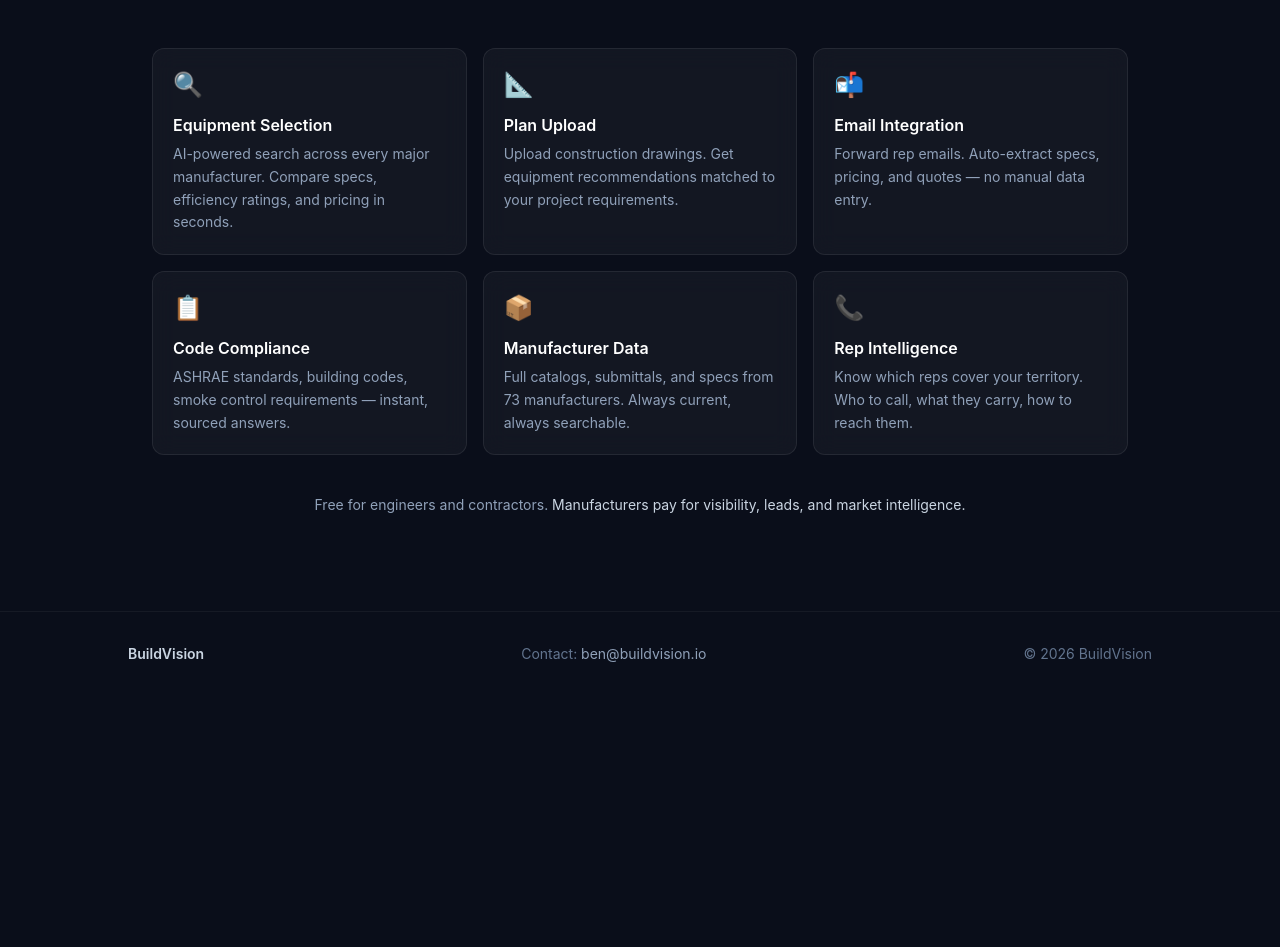
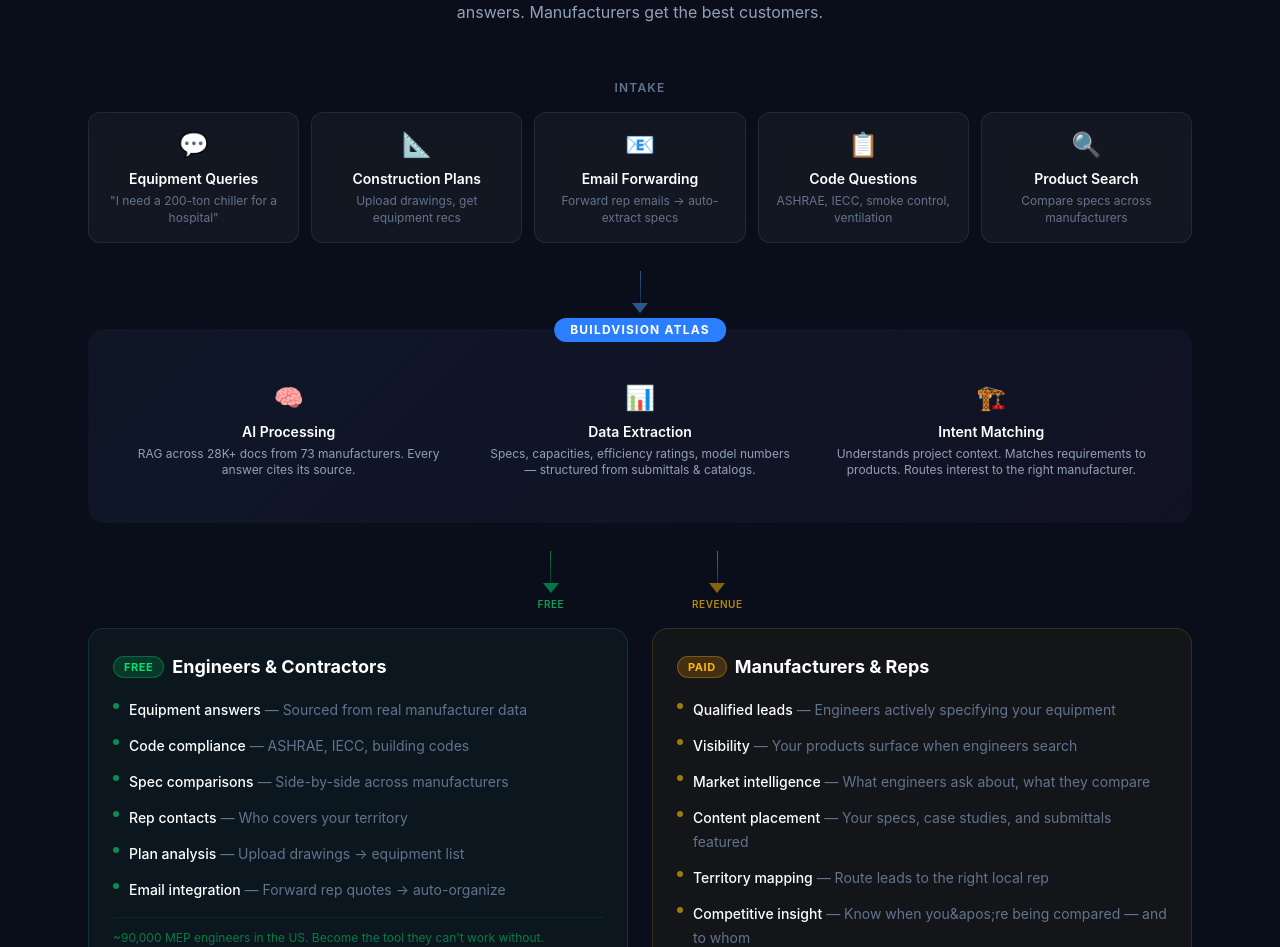
Before and after one commit to buildybot/buildvision-plan, a Next.js app: page / in a window 1280 px wide. Shown: the part 1065-2012 px from the top of the page. Before the commit the page ends 1761 px from the top, so only its background shows below. Built offline with nearby package versions, Linux system fonts and the light colour scheme.

Commit message:
Replace Platform section with business flow chart (intake → Atlas → free/paid outputs)

```diff
--- a/src/app/page.tsx
+++ b/src/app/page.tsx
@@ -101,40 +101,9 @@
   );
 }
 
-// ─── Platform Features ────────────────────────────────────────────────────────
+// ─── Flow Chart Data ──────────────────────────────────────────────────────────
 
-const FEATURES = [
-  {
-    icon: '🔍',
-    title: 'Equipment Selection',
-    desc: 'AI-powered search across every major manufacturer. Compare specs, efficiency ratings, and pricing in seconds.',
-  },
-  {
-    icon: '📐',
-    title: 'Plan Upload',
-    desc: 'Upload construction drawings. Get equipment recommendations matched to your project requirements.',
-  },
-  {
-    icon: '📬',
-    title: 'Email Integration',
-    desc: 'Forward rep emails. Auto-extract specs, pricing, and quotes — no manual data entry.',
-  },
-  {
-    icon: '📋',
-    title: 'Code Compliance',
-    desc: 'ASHRAE standards, building codes, smoke control requirements — instant, sourced answers.',
-  },
-  {
-    icon: '📦',
-    title: 'Manufacturer Data',
-    desc: 'Full catalogs, submittals, and specs from 73 manufacturers. Always current, always searchable.',
-  },
-  {
-    icon: '📞',
-    title: 'Rep Intelligence',
-    desc: 'Know which reps cover your territory. Who to call, what they carry, how to reach them.',
-  },
-];
+// No features array needed — replaced with flow chart
 
 // ─── Main Page ────────────────────────────────────────────────────────────────
 
@@ -376,30 +345,152 @@
         </p>
       </section>
 
-      {/* ── Platform ───────────────────────────────────────────────────────── */}
-      <section className="px-4 sm:px-6 pb-24 max-w-5xl mx-auto w-full">
+      {/* ── How It Works — Flow Chart ─────────────────────────────────────── */}
+      <section className="px-4 sm:px-6 pb-24 max-w-6xl mx-auto w-full">
         <div className="section-divider mb-16" />
 
-        <div className="text-center mb-12">
-          <h2 className="text-3xl sm:text-4xl font-bold text-white mb-3">The Platform</h2>
-          <p className="text-slate-400">Built for the full MEP workflow — not just one piece of it.</p>
+        <div className="text-center mb-14">
+          <h2 className="text-3xl sm:text-4xl font-bold text-white mb-3">How It Works</h2>
+          <p className="text-slate-400 max-w-2xl mx-auto">Every piece of equipment data flows through one platform. Engineers get the best answers. Manufacturers get the best customers.</p>
         </div>
 
-        <div className="grid grid-cols-1 sm:grid-cols-2 lg:grid-cols-3 gap-4">
-          {FEATURES.map((f) => (
-            <div key={f.title} className="glass rounded-xl p-5">
-              <div className="text-2xl mb-3">{f.icon}</div>
-              <h3 className="text-white font-semibold mb-1.5">{f.title}</h3>
-              <p className="text-slate-400 text-sm leading-relaxed">{f.desc}</p>
-            </div>
-          ))}
+        {/* ── INTAKE ROW ── */}
+        <div className="mb-3">
+          <p className="text-xs font-semibold uppercase tracking-widest text-slate-500 mb-4 text-center">Intake</p>
+          <div className="grid grid-cols-2 sm:grid-cols-3 lg:grid-cols-5 gap-3">
+            {[
+              { icon: '💬', label: 'Equipment Queries', sub: '"I need a 200-ton chiller for a hospital"' },
+              { icon: '📐', label: 'Construction Plans', sub: 'Upload drawings, get equipment recs' },
+              { icon: '📧', label: 'Email Forwarding', sub: 'Forward rep emails → auto-extract specs' },
+              { icon: '📋', label: 'Code Questions', sub: 'ASHRAE, IECC, smoke control, ventilation' },
+              { icon: '🔍', label: 'Product Search', sub: 'Compare specs across manufacturers' },
+            ].map((item) => (
+              <div key={item.label} className="glass rounded-xl p-4 text-center hover:border-blue-400/30 transition-colors">
+                <div className="text-2xl mb-2">{item.icon}</div>
+                <p className="text-sm font-semibold text-white mb-1">{item.label}</p>
+                <p className="text-xs text-slate-500 leading-snug">{item.sub}</p>
+              </div>
+            ))}
+          </div>
         </div>
 
-        <div className="mt-10 text-center">
-          <p className="text-slate-400 text-sm">
-            Free for engineers and contractors.{' '}
-            <span className="text-slate-300">Manufacturers pay for visibility, leads, and market intelligence.</span>
-          </p>
+        {/* Arrow down */}
+        <div className="flex justify-center py-4">
+          <div className="flex flex-col items-center">
+            <div className="w-px h-8 bg-gradient-to-b from-blue-400/50 to-blue-400/20" />
+            <svg width="16" height="10" viewBox="0 0 16 10" className="text-blue-400/50"><path d="M8 10L0 0h16L8 10z" fill="currentColor"/></svg>
+          </div>
+        </div>
+
+        {/* ── BUILDVISION CORE ── */}
+        <div className="mb-3">
+          <div className="relative gradient-border rounded-2xl p-6 sm:p-8" style={{ background: 'linear-gradient(135deg, rgba(96,165,250,0.06), rgba(167,139,250,0.04))' }}>
+            <div className="absolute -top-3 left-1/2 -translate-x-1/2 px-4 py-1 rounded-full text-xs font-bold uppercase tracking-widest bg-blue-500 text-white">
+              BuildVision Atlas
+            </div>
+            <div className="grid grid-cols-1 sm:grid-cols-3 gap-4 mt-2">
+              <div className="text-center p-3">
+                <div className="text-2xl mb-2">🧠</div>
+                <p className="text-sm font-semibold text-white">AI Processing</p>
+                <p className="text-xs text-slate-400 mt-1">RAG across 28K+ docs from 73 manufacturers. Every answer cites its source.</p>
+              </div>
+              <div className="text-center p-3">
+                <div className="text-2xl mb-2">📊</div>
+                <p className="text-sm font-semibold text-white">Data Extraction</p>
+                <p className="text-xs text-slate-400 mt-1">Specs, capacities, efficiency ratings, model numbers — structured from submittals &amp; catalogs.</p>
+              </div>
+              <div className="text-center p-3">
+                <div className="text-2xl mb-2">🏗️</div>
+                <p className="text-sm font-semibold text-white">Intent Matching</p>
+                <p className="text-xs text-slate-400 mt-1">Understands project context. Matches requirements to products. Routes interest to the right manufacturer.</p>
+              </div>
+            </div>
+          </div>
+        </div>
+
+        {/* Arrow splits left and right */}
+        <div className="flex justify-center py-4">
+          <div className="flex items-end gap-16 sm:gap-32">
+            <div className="flex flex-col items-center">
+              <div className="w-px h-8 bg-gradient-to-b from-green-400/50 to-green-400/20" />
+              <svg width="16" height="10" viewBox="0 0 16 10" className="text-green-400/50"><path d="M8 10L0 0h16L8 10z" fill="currentColor"/></svg>
+              <span className="text-[10px] text-green-400/70 font-semibold uppercase tracking-wider mt-1">Free</span>
+            </div>
+            <div className="flex flex-col items-center">
+              <div className="w-px h-8 bg-gradient-to-b from-amber-400/50 to-amber-400/20" />
+              <svg width="16" height="10" viewBox="0 0 16 10" className="text-amber-400/50"><path d="M8 10L0 0h16L8 10z" fill="currentColor"/></svg>
+              <span className="text-[10px] text-amber-400/70 font-semibold uppercase tracking-wider mt-1">Revenue</span>
+            </div>
+          </div>
+        </div>
+
+        {/* ── OUTPUT ROW — Two sides ── */}
+        <div className="grid grid-cols-1 sm:grid-cols-2 gap-6">
+          {/* Left: Engineers & Contractors (FREE) */}
+          <div className="rounded-2xl p-5 sm:p-6" style={{ background: 'rgba(52,211,153,0.04)', border: '1px solid rgba(52,211,153,0.15)' }}>
+            <div className="flex items-center gap-2 mb-4">
+              <span className="px-2.5 py-0.5 rounded-full text-[11px] font-bold uppercase tracking-wider bg-green-500/20 text-green-400 border border-green-400/30">Free</span>
+              <h3 className="text-lg font-bold text-white">Engineers &amp; Contractors</h3>
+            </div>
+            <div className="space-y-3">
+              {[
+                { label: 'Equipment answers', detail: 'Sourced from real manufacturer data' },
+                { label: 'Code compliance', detail: 'ASHRAE, IECC, building codes' },
+                { label: 'Spec comparisons', detail: 'Side-by-side across manufacturers' },
+                { label: 'Rep contacts', detail: 'Who covers your territory' },
+                { label: 'Plan analysis', detail: 'Upload drawings → equipment list' },
+                { label: 'Email integration', detail: 'Forward rep quotes → auto-organize' },
+              ].map((item) => (
+                <div key={item.label} className="flex items-start gap-2.5">
+                  <div className="w-1.5 h-1.5 rounded-full bg-green-400/60 mt-1.5 flex-shrink-0" />
+                  <div>
+                    <span className="text-sm text-white font-medium">{item.label}</span>
+                    <span className="text-sm text-slate-500"> — {item.detail}</span>
+                  </div>
+                </div>
+              ))}
+            </div>
+            <p className="text-xs text-green-400/50 mt-4 pt-3 border-t border-green-400/10">~90,000 MEP engineers in the US. Become the tool they can&apos;t work without.</p>
+          </div>
+
+          {/* Right: Manufacturers & Reps (PAID) */}
+          <div className="rounded-2xl p-5 sm:p-6" style={{ background: 'rgba(251,191,36,0.04)', border: '1px solid rgba(251,191,36,0.15)' }}>
+            <div className="flex items-center gap-2 mb-4">
+              <span className="px-2.5 py-0.5 rounded-full text-[11px] font-bold uppercase tracking-wider bg-amber-500/20 text-amber-400 border border-amber-400/30">Paid</span>
+              <h3 className="text-lg font-bold text-white">Manufacturers &amp; Reps</h3>
+            </div>
+            <div className="space-y-3">
+              {[
+                { label: 'Qualified leads', detail: 'Engineers actively specifying your equipment' },
+                { label: 'Visibility', detail: 'Your products surface when engineers search' },
+                { label: 'Market intelligence', detail: 'What engineers ask about, what they compare' },
+                { label: 'Content placement', detail: 'Your specs, case studies, and submittals featured' },
+                { label: 'Territory mapping', detail: 'Route leads to the right local rep' },
+                { label: 'Competitive insight', detail: 'Know when you&apos;re being compared — and to whom' },
+              ].map((item) => (
+                <div key={item.label} className="flex items-start gap-2.5">
+                  <div className="w-1.5 h-1.5 rounded-full bg-amber-400/60 mt-1.5 flex-shrink-0" />
+                  <div>
+                    <span className="text-sm text-white font-medium">{item.label}</span>
+                    <span className="text-sm text-slate-500"> — {item.detail}</span>
+                  </div>
+                </div>
+              ))}
+            </div>
+            <p className="text-xs text-amber-400/50 mt-4 pt-3 border-t border-amber-400/10">Modeled on OpenEvidence: free for practitioners, funded by the industry. $70–$150+ CPM at scale.</p>
+          </div>
+        </div>
+
+        {/* ── Revenue arrow back up ── */}
+        <div className="flex justify-center py-6">
+          <div className="glass rounded-xl px-6 py-3 flex items-center gap-3">
+            <span className="text-amber-400 text-lg">💰</span>
+            <div>
+              <p className="text-sm font-semibold text-white">Revenue Model</p>
+              <p className="text-xs text-slate-400">Manufacturers pay for visibility &amp; leads → BuildVision stays free for engineers → more engineers → more value for manufacturers</p>
+            </div>
+            <span className="text-green-400 text-lg">♻️</span>
+          </div>
         </div>
       </section>
 
```
